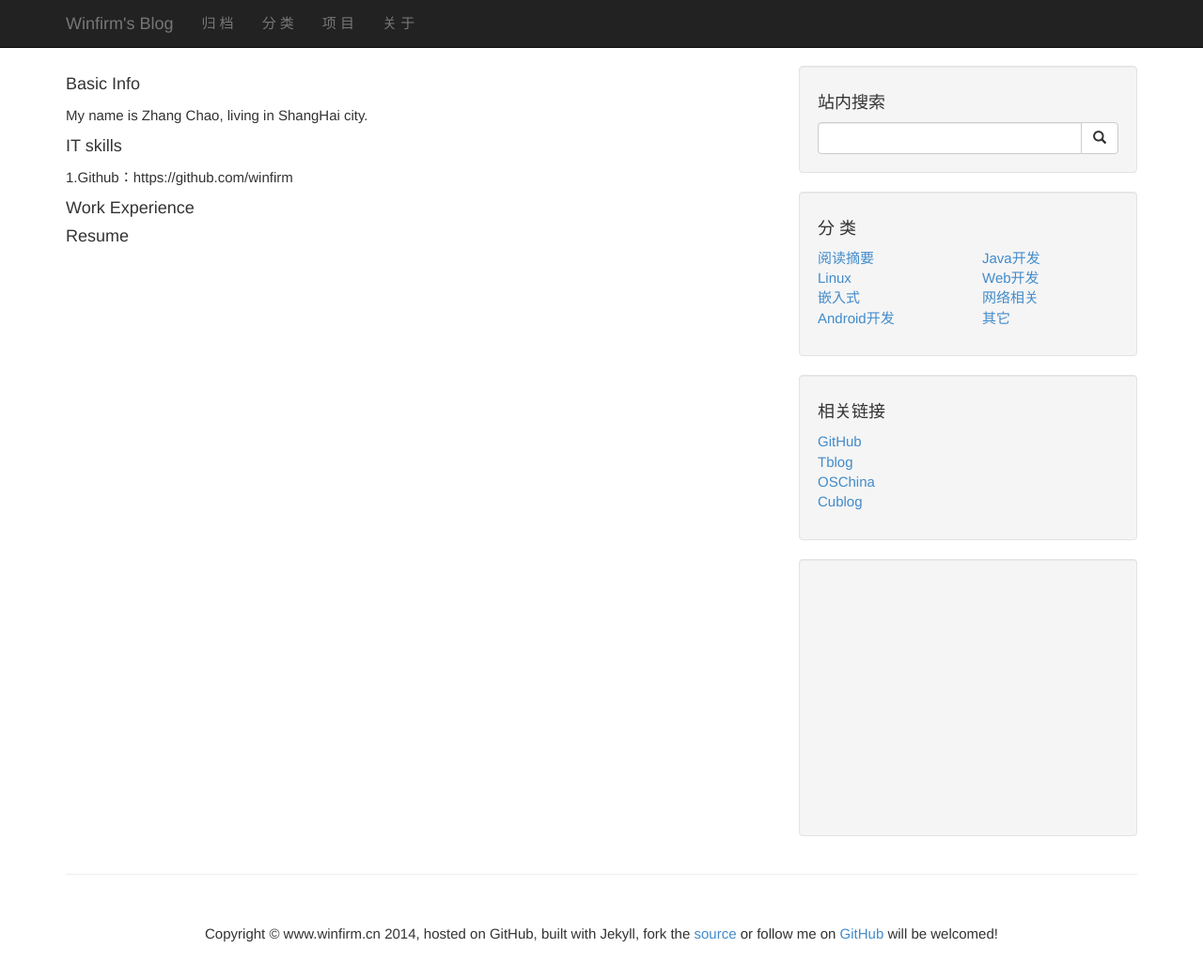
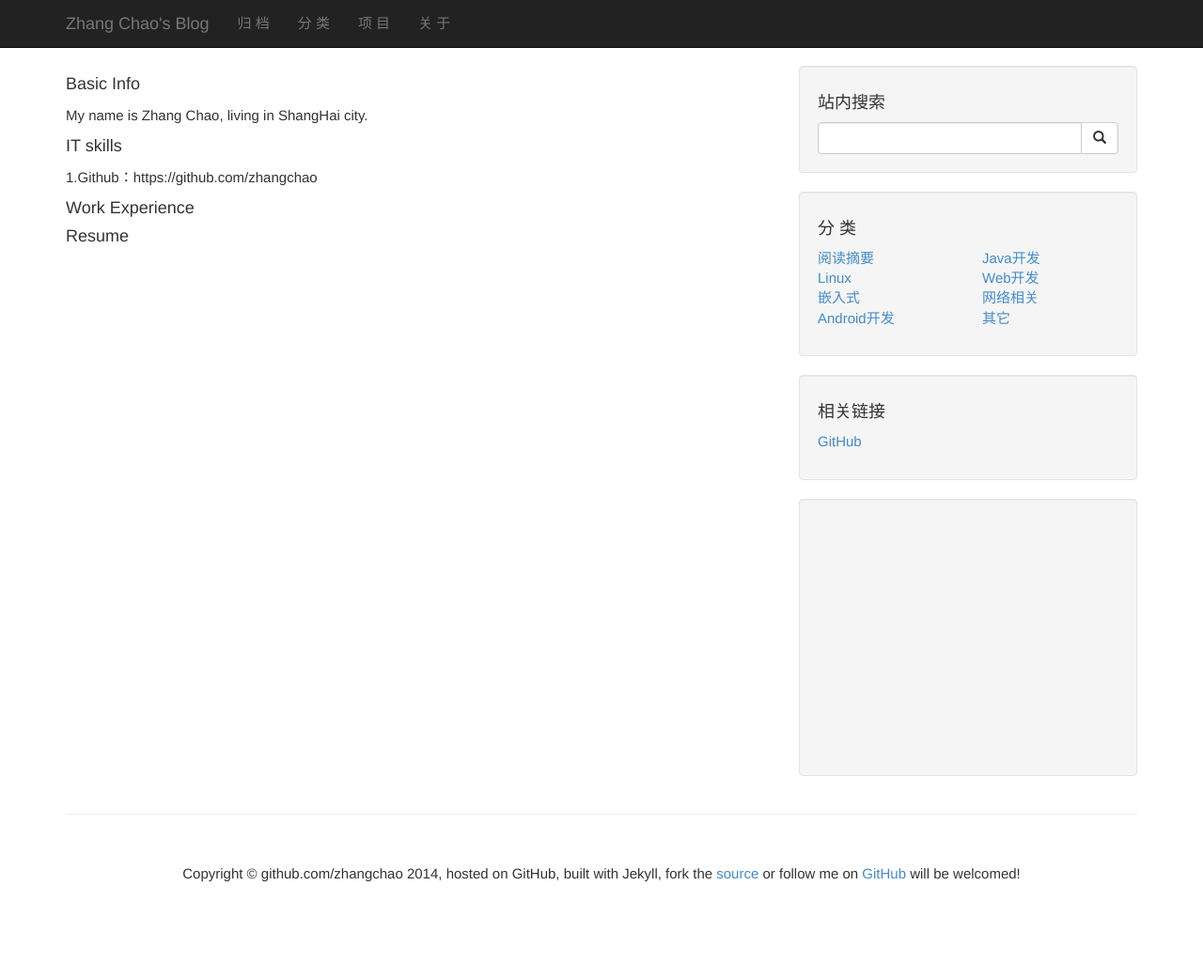
Before and after one commit to zhangchao/zhangchao.github.io, a Jekyll site: the page built from about.md, in a window 1280 px wide and 1067 px high. Shown: the top 1042 px of the window at 94% size. Built offline with Jekyll 4.4.1, drawn with Linux system fonts in a browser that asks for light colours; nearby versions of some CDN libraries; library files that are not in the unit come from our copies; Markdown is read by kramdown in place of the engine named in the settings; comment, search, counter and statistics services are not loaded.

Commit message:
[github]remove some comments

```diff
--- a/_layouts/default.html
+++ b/_layouts/default.html
@@ -44,7 +44,7 @@
             </span>
           </button>
           <a class="navbar-brand" href="/index.html">
-            Winfirm's Blog
+            Zhang Chao's Blog
           </a>
         </div>
         <!-- Collect the nav links, forms, and other content for toggling -->
@@ -61,7 +61,7 @@
               </a>
             </li>
             <li>
-              <a href="https://github.com/winfirm?tab=repositories">
+              <a href="https://github.com/zhangchao?tab=repositories">
                 项 目
               </a>
             </li>
@@ -90,11 +90,10 @@
             <h4>
               站内搜索
             </h4>
-            <form action="https://www.google.com/search" method="get">
+            <form action="https://github.com/zhangchao/zhangchao.github.io/search" method="get">
               <div class="input-group">
                 <input type="text" name="q" class="form-control">
-				<input type="hidden" name="ie" value="UTF-8" />
-				<input type="hidden" name="sitesearch" value="www.winfirm.cn" />
+                <input type="hidden" name="ie" value="UTF-8" />
                 <span class="input-group-btn">
                   <button class="btn btn-default" type="submit">
                     <span class="glyphicon glyphicon-search">
@@ -171,23 +170,8 @@
             </h4>
             <ul class="list-unstyled">
               <li>
-                <a href="https://github.com/winfirm">
+                <a href="https://github.com/zhangchao">
                   GitHub
-                </a>
-              </li>
-              <li>
-                <a href="http://t.qq.com/allthelucky">
-                  Tblog
-                </a>
-              </li>
-              <li>
-                <a href="http://my.oschina.net/winfirm/">
-                  OSChina
-                </a>
-              </li>
-              <li>
-                <a href=" http://blog.chinaunix.net/uid/22985736.html">
-                  Cublog
                 </a>
               </li>
             </ul>
@@ -213,7 +197,7 @@
         <div class="row">
           <div class="col-lg-12">
             <p align="center">
-              Copyright &copy; www.winfirm.cn 2014, hosted on GitHub, built with Jekyll, fork the <a href="https://github.com/winfirm/winfirm.github.com">source</a> or follow me on <a href="https://github.com/winfirm">GitHub</a> will be welcomed!
+              Copyright &copy; github.com/zhangchao 2014, hosted on GitHub, built with Jekyll, fork the <a href="https://github.com/zhangchao/zhangchao.github.io">source</a> or follow me on <a href="https://github.com/zhangchao">GitHub</a> will be welcomed!
 				<br/>
 				<font size=2px><script src="http://s22.cnzz.com/stat.php?id=5868355&web_id=5868355" language="JavaScript"></script></font>
             </p>
--- a/about.md
+++ b/about.md
@@ -6,19 +6,9 @@ title: "关于：About"
 My name is Zhang Chao, living in ShangHai city.
 
 ####IT skills
-1.Github：https://github.com/winfirm
+1.Github：https://github.com/zhangchao
 
 ####Work Experience
 
 
 ####Resume
-
-<!-- Blog Comments -->
-<div class="media">
-  <!-- UY BEGIN -->
-  <div id="uyan_frame">
-  </div>
-  <script type="text/javascript" src="http://v2.uyan.cc/code/uyan.js?uid=1511840">
-  </script>
-  <!-- UY END -->
-</div>
```
